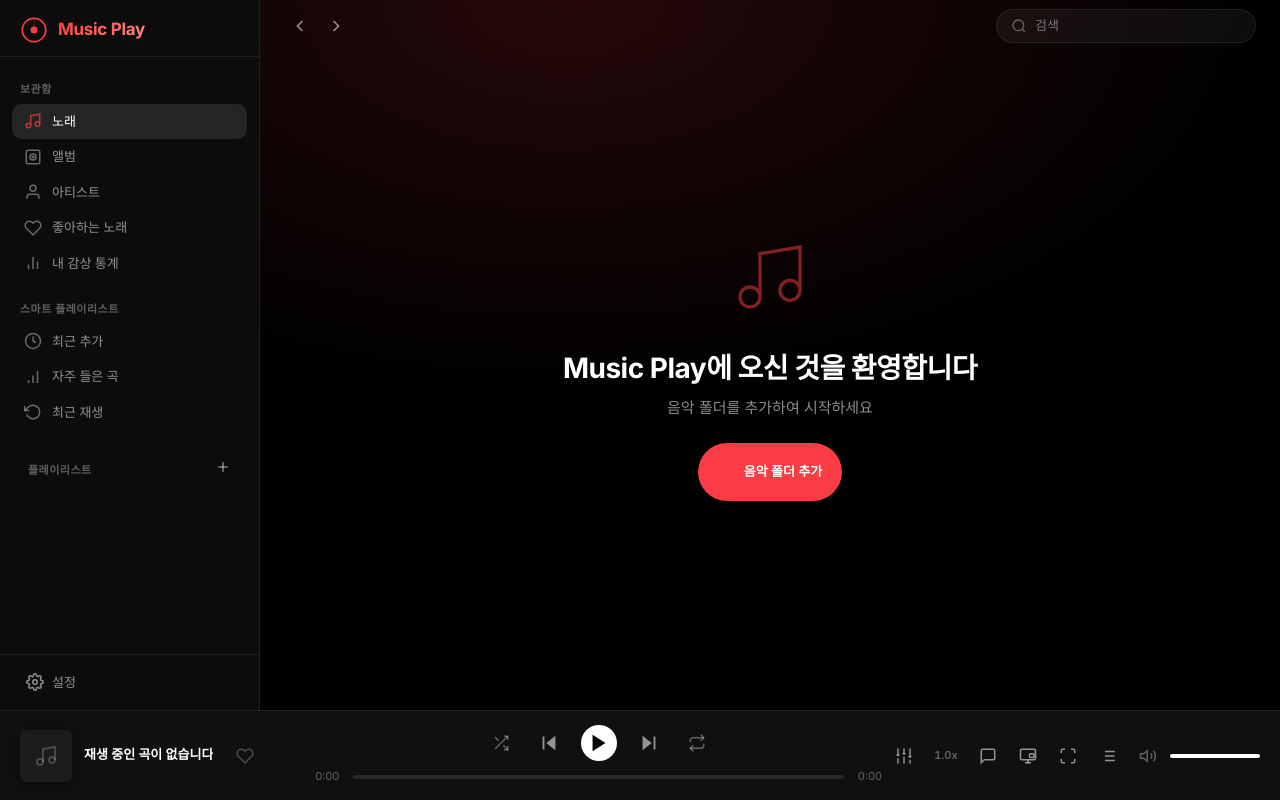
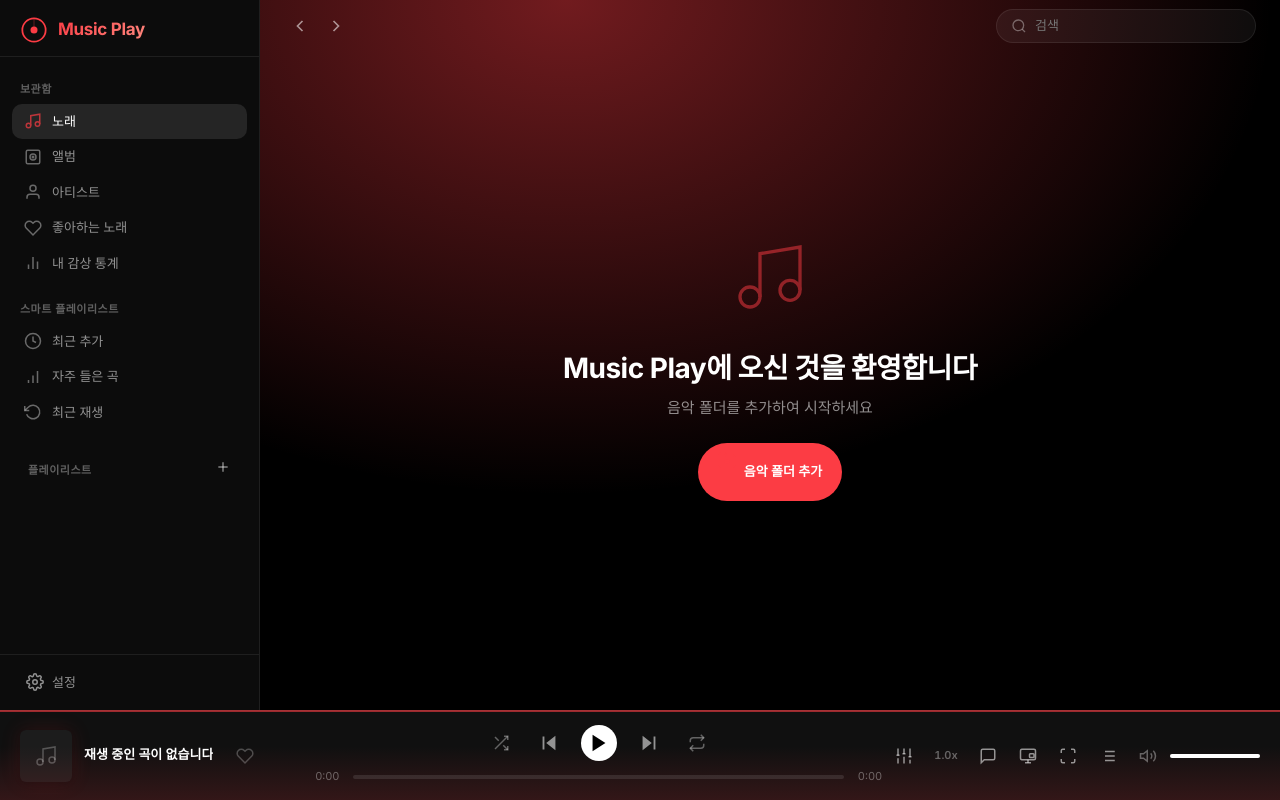
Before and after one commit to mond79/MusicPlay, a Flask app: page / in a window 1280 px wide. Run offline with Flask 3, Linux system fonts and the light colour scheme; data that the repository does not hold is empty.

Commit message:
배경 그라데이션 업데이트

```diff
--- a/static/css/player.css
+++ b/static/css/player.css
@@ -19,6 +19,33 @@
     z-index: 100;
 }
 
+/* 플레이어 바 상단 다이나믹 컬러 글로우 라인 */
+#player-bar::before {
+    content: '';
+    position: absolute;
+    top: -1px;
+    left: 0;
+    right: 0;
+    height: 2px;
+    background: var(--accent);
+    opacity: 0.6;
+    transition: background 0.8s ease;
+}
+
+/* 플레이어 바 위로 퍼지는 은은한 색상 */
+#player-bar::after {
+    content: '';
+    position: absolute;
+    top: 0;
+    left: 0;
+    right: 0;
+    height: 100%;
+    background: linear-gradient(to top, var(--accent-subtle) 0%, transparent 60%);
+    pointer-events: none;
+    transition: background 0.8s ease;
+    z-index: -1;
+}
+
 /* ─── 현재 재생 곡 정보 ─── */
 .player-now-playing {
     display: flex;
@@ -35,9 +62,10 @@
     flex-shrink: 0;
     background: var(--surface);
     position: relative;
-    box-shadow: 0 2px 8px rgba(0, 0, 0, 0.3);
+    box-shadow: 0 2px 8px rgba(0, 0, 0, 0.3),
+        0 0 20px var(--accent-subtle);
     cursor: pointer;
-    transition: transform var(--transition-fast);
+    transition: transform var(--transition-fast), box-shadow 0.8s ease;
 }
 
 .player-cover-container:hover {
@@ -233,15 +261,15 @@
 
 .progress-bar-fill {
     height: 100%;
-    background: var(--text-primary);
+    background: var(--accent);
     border-radius: 2px;
     position: relative;
     width: 0%;
-    transition: width 0.1s linear;
+    transition: width 0.1s linear, background 0.8s ease;
 }
 
 .progress-bar-container:hover .progress-bar-fill {
-    background: var(--accent);
+    background: var(--accent-hover);
 }
 
 .progress-bar-thumb {
--- a/static/css/style.css
+++ b/static/css/style.css
@@ -379,10 +379,10 @@
     top: 0;
     left: 0;
     right: 0;
-    height: 400px;
-    opacity: 0.15;
+    height: 500px;
+    opacity: 0.45;
     background: radial-gradient(ellipse at 30% 0%, var(--dynamic-color) 0%, transparent 70%);
-    transition: background var(--transition-slow);
+    transition: background 0.8s ease, opacity 0.8s ease;
     pointer-events: none;
     z-index: 0;
 }
--- a/static/js/color-theme.js
+++ b/static/js/color-theme.js
@@ -14,11 +14,18 @@
         if (!hexColor || hexColor === this.currentColor) return;
         this.currentColor = hexColor;
 
+        // 배경 그라데이션용 변수
         document.documentElement.style.setProperty('--dynamic-color', hexColor);
         document.documentElement.style.setProperty(
             '--dynamic-color-dim',
             this._hexToRgba(hexColor, 0.15)
         );
+
+        // UI 버튼/텍스트 강조색 변수 (--accent)도 함께 변경하여 앱 전체의 분위기를 일치시킴
+        document.documentElement.style.setProperty('--accent', hexColor);
+        document.documentElement.style.setProperty('--accent-hover', this.adjustBrightness(hexColor, 1.1));
+        document.documentElement.style.setProperty('--accent-glow', this._hexToRgba(hexColor, 0.3));
+        document.documentElement.style.setProperty('--accent-subtle', this._hexToRgba(hexColor, 0.15));
 
         const bg = document.getElementById('dynamic-bg');
         if (bg) {
@@ -51,5 +58,60 @@
         const g = Math.min(255, Math.max(0, parseInt(hex.slice(3, 5), 16) * factor));
         const b = Math.min(255, Math.max(0, parseInt(hex.slice(5, 7), 16) * factor));
         return `#${Math.round(r).toString(16).padStart(2, '0')}${Math.round(g).toString(16).padStart(2, '0')}${Math.round(b).toString(16).padStart(2, '0')}`;
+    },
+
+    /**
+     * 이미지 객체에서 화면에 잘 띄는 컬러(채도가 높은 색 위주)를 추출합니다.
+     */
+    extractFromImage(imgEl) {
+        try {
+            const canvas = document.createElement('canvas');
+            const ctx = canvas.getContext('2d', { willReadFrequently: true });
+            // 해상도를 64x64로 대폭 낮추어 성능 향상
+            canvas.width = 64;
+            canvas.height = 64;
+
+            ctx.drawImage(imgEl, 0, 0, 64, 64);
+            const data = ctx.getImageData(0, 0, 64, 64).data;
+
+            let r = 0, g = 0, b = 0, count = 0;
+            let fallbackR = 0, fallbackG = 0, fallbackB = 0, fallbackCount = 0;
+
+            for (let i = 0; i < data.length; i += 4) {
+                const pr = data[i], pg = data[i+1], pb = data[i+2];
+                // 투명 픽셀 무시
+                if (data[i+3] < 128) continue;
+
+                fallbackR += pr; fallbackG += pg; fallbackB += pb; fallbackCount++;
+
+                // 무채색(회색/흑/백 등) 필터링
+                const max = Math.max(pr, pg, pb);
+                const min = Math.min(pr, pg, pb);
+                // 명암 치우침 제한
+                if (max > 240 || min < 15) continue;
+                // 채도가 너무 낮으면 건너뜀
+                if (max - min < 30) continue;
+
+                r += pr;
+                g += pg;
+                b += pb;
+                count++;
+            }
+
+            // 만약 컬러풀한 픽셀이 하나도 없었다면 일반 평균색 사용
+            if (count === 0 && fallbackCount > 0) {
+                r = fallbackR; g = fallbackG; b = fallbackB; count = fallbackCount;
+            }
+
+            if (count > 0) {
+                r = Math.floor(r / count);
+                g = Math.floor(g / count);
+                b = Math.floor(b / count);
+                return '#' + [r, g, b].map(x => x.toString(16).padStart(2, '0')).join('');
+            }
+        } catch (e) {
+            console.warn('[Theme] 색상 추출 실패:', e);
+        }
+        return null;
     }
 };
--- a/static/js/player.js
+++ b/static/js/player.js
@@ -439,14 +439,26 @@
         artist.textContent = song.artist || '알 수 없는 아티스트';
 
         // 커버
+        cover.crossOrigin = "Anonymous";
         cover.src = `/api/songs/${song.id}/cover`;
         cover.onload = () => {
             cover.classList.add('visible');
             noCover.style.display = 'none';
+
+            // 다이나믹 컬러 테마 적용 (5단계)
+            if (window.ColorTheme) {
+                const hexColor = ColorTheme.extractFromImage(cover);
+                if (hexColor) {
+                    ColorTheme.setColor(hexColor);
+                } else {
+                    ColorTheme.reset();
+                }
+            }
         };
         cover.onerror = () => {
             cover.classList.remove('visible');
             noCover.style.display = 'flex';
+            if (window.ColorTheme) ColorTheme.reset();
         };
 
         // 좋아요
--- a/templates/index.html
+++ b/templates/index.html
@@ -8,10 +8,10 @@
     <link rel="preconnect" href="https://fonts.googleapis.com">
     <link rel="preconnect" href="https://fonts.gstatic.com" crossorigin>
     <link href="https://fonts.googleapis.com/css2?family=Inter:wght@300;400;500;600;700&display=swap" rel="stylesheet">
-    <link rel="stylesheet" href="/static/css/style.css?v=2">
-    <link rel="stylesheet" href="/static/css/player.css?v=2">
-    <link rel="stylesheet" href="/static/css/dialog.css?v=2">
-    <link rel="stylesheet" href="/static/css/context-menu.css">
+    <link rel="stylesheet" href="/static/css/style.css?v=18">
+    <link rel="stylesheet" href="/static/css/player.css?v=18">
+    <link rel="stylesheet" href="/static/css/dialog.css?v=18">
+    <link rel="stylesheet" href="/static/css/context-menu.css?v=18">
 </head>
 <body>
     <div id="app">
```
Also changed, not shown: other parts of templates/index.html (+11 -11 lines).
